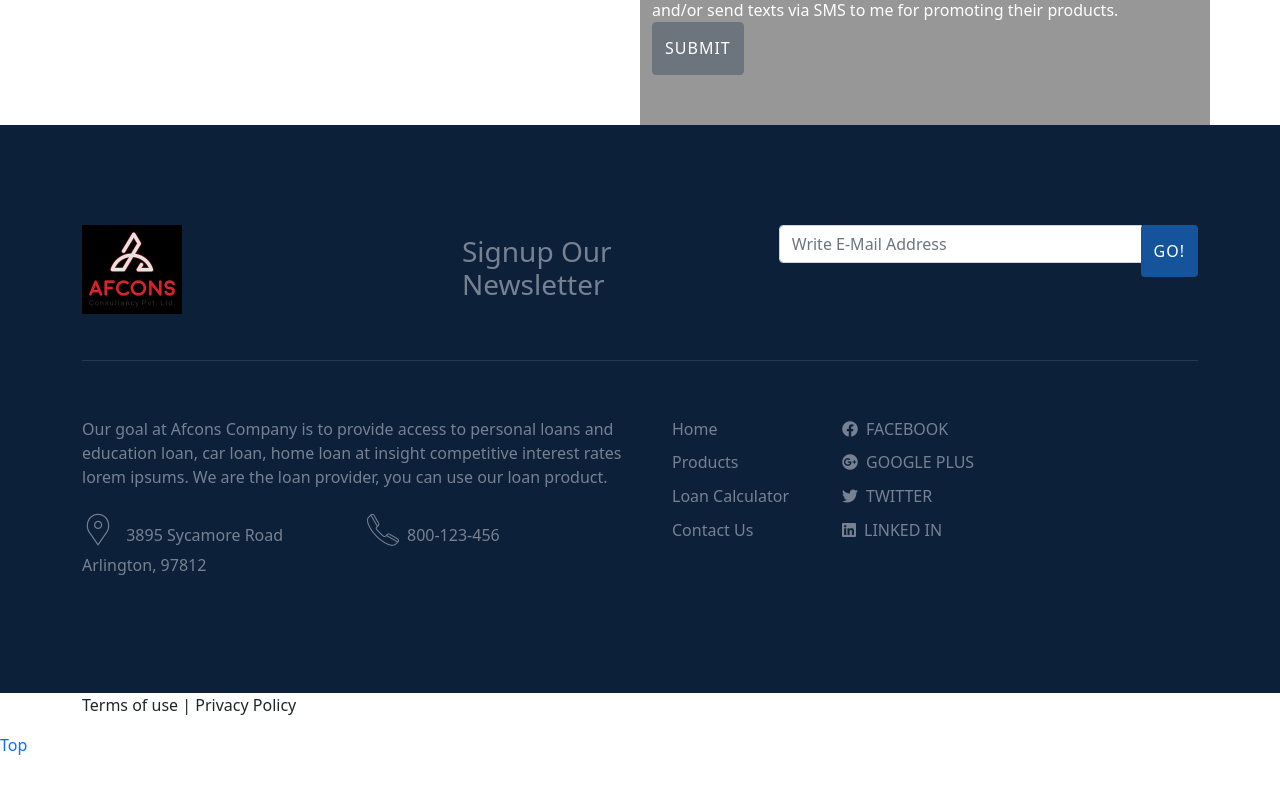
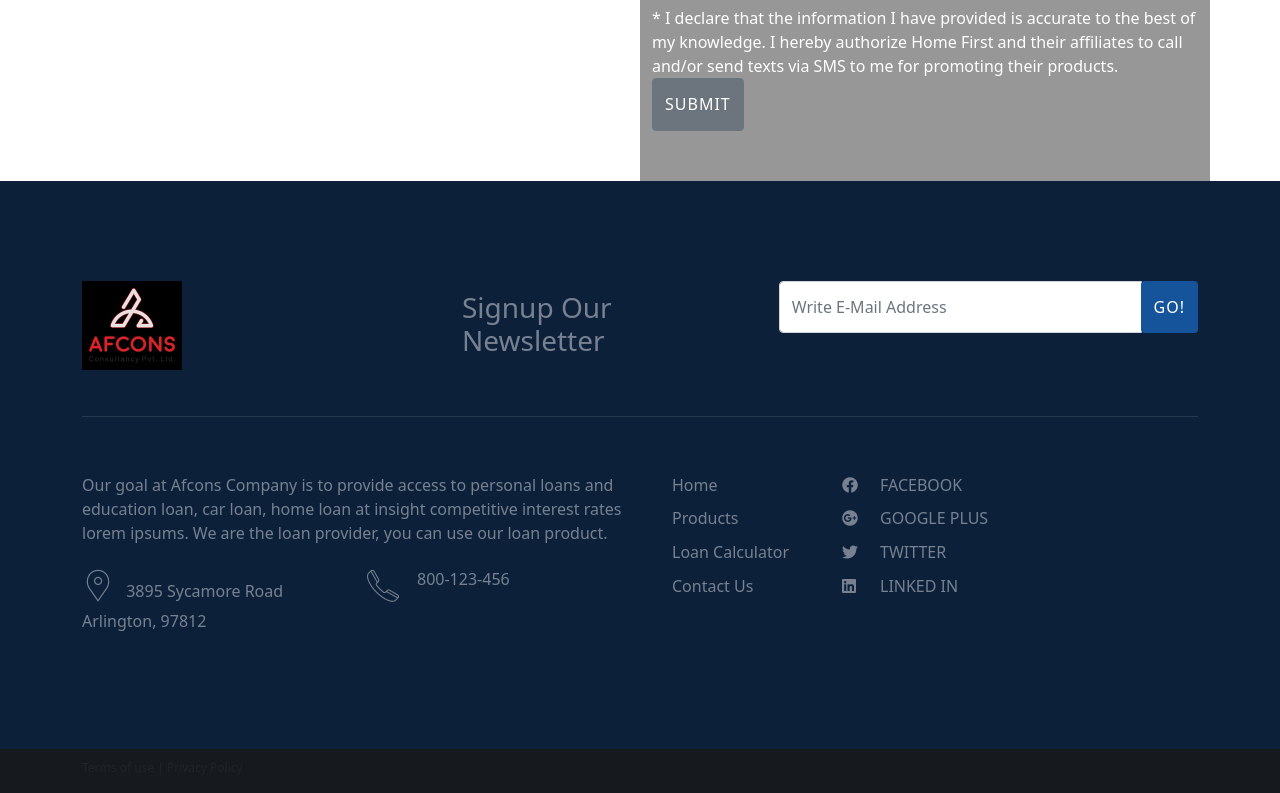
Before and after one commit to archupatil-90/homeloan, a plain HTML site: page self-employed.html in a window 1280 px wide. Shown: the part 1429-2222 px from the top of the page. Before the commit the page ends 2186 px from the top, so only its background shows below. Drawn offline with nearby package versions, Linux system fonts and the light colour scheme.

Commit message:
Add files via upload

```diff
--- a/self-employed.html
+++ b/self-employed.html
@@ -11,7 +11,7 @@
     <meta name="keywords" content="Financial Website Template, Bootstrap Template, Loan Product, Personal Loan, ">
     <title>home loan</title>
     <!-- Bootstrap -->
-    <!-- <link href="css/style.css" rel="stylesheet"> -->
+    <link href="css/style.css" rel="stylesheet">
     <link rel="stylesheet" href="css/custome.css">
     <link href="css/fontello.css" rel="stylesheet">
     <link href="https://cdn.jsdelivr.net/npm/bootstrap@5.0.2/dist/css/bootstrap.min.css" rel="stylesheet"
@@ -1000,7 +1000,7 @@
 </div>
 
 <!-- back to top icon -->
-<a href="#" class="cd-top" title="Go to top">Top</a>
+<a href="#" class="cd-top" title="Go to top"></a>
 <!-- jQuery (necessary for Bootstrap's JavaScript plugins) -->
 <script src="js/jquery.min.js"></script>
 <!-- Include all compiled plugins (below), or include individual files as needed -->
```
Also changed, not shown: contact.html (+1 -1 lines), home-loan.html (+1 -1 lines).
